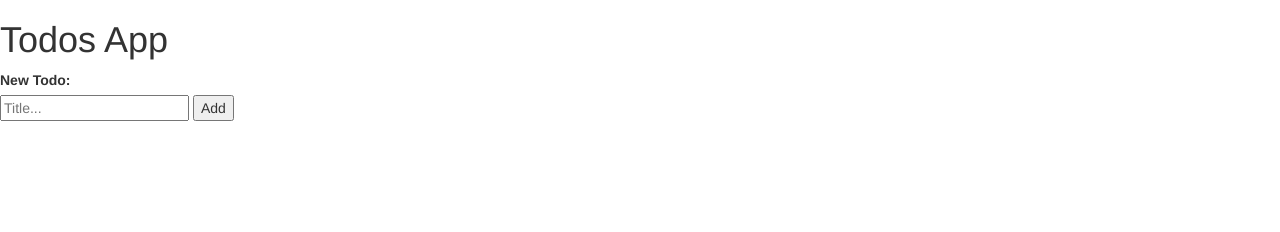
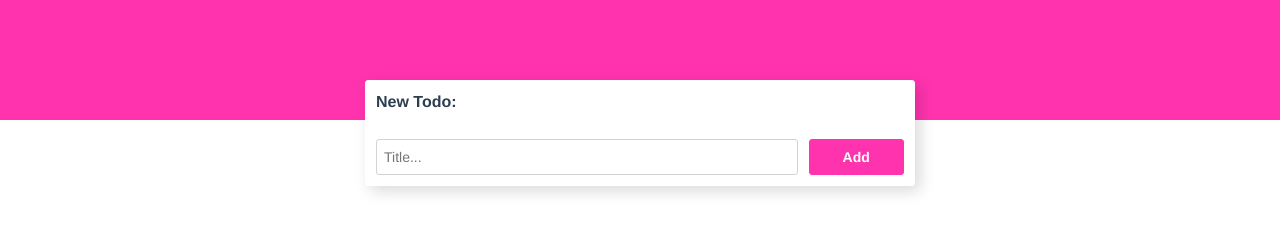
Before and after one commit to HongHanh120/todosapp-html, a plain HTML site: page v1/index.html in a window 1280 px wide. Drawn offline with nearby package versions, Linux system fonts and the light colour scheme.

Commit message:
add css v1

```diff
--- a/v1/index.css
+++ b/v1/index.css
@@ -0,0 +1,72 @@
+.top {
+    padding: 60px 0;
+    width: 100%;
+    background: #FF33AE;
+}
+
+.middle {
+    font-family: 'Avenir', Helvetica, Arial, sans-serif;
+    color: #2c3e50;
+    padding: 0;
+    margin: 0;
+    text-align: center;
+    align: center;
+    display: block;
+}
+
+ul li {
+    list-style-type: none;
+    padding: 0;
+}
+
+button {
+    cursor: pointer;
+}
+
+.new-todo-form {
+    display: inline-block;
+    width: 550px;
+    padding: 10px;
+    border-radius: 3px;
+    border: 1px solid white;
+    box-shadow: 5px 5px 15px rgba(0, 0, 0, .15);
+    margin-top: -40px;
+    background: white;
+
+}
+
+.new-todo-label {
+    display: flex;
+    flex-direction: column;
+    justify-content: flex-start;
+    text-align: left;
+    font-weight: bold;
+    font-size: 16px;
+}
+
+.new-todo-input {
+    left: 0;
+    padding: 7px;
+    width: 80%;
+    border-radius: 3px;
+    border: 1px solid lightgrey;
+    font-size: 14px;
+    font-weight: normal;
+    float: left;
+    /*margin-top: -10px;*/
+}
+
+.new-todo-button {
+    flex: 1;
+    width: 18%;
+    font-size: 14px;
+    padding: 7px 16px;
+    border-radius: 3px;
+    color: white;
+    font-weight: bold;
+    background: #FF33AE;
+    margin-left: 10px;
+    border: 1px solid #FF33AE;
+    right: 15px;
+    /*margin-top: -10px;*/
+}
--- a/v1/index.html
+++ b/v1/index.html
@@ -5,18 +5,18 @@
     <title>Todos</title>
     <meta name="viewport" content="width=device-width, initial-scale=1">
     <link rel="stylesheet" href="https://maxcdn.bootstrapcdn.com/bootstrap/3.3.7/css/bootstrap.min.css">
+    <link rel="stylesheet" type="text/css" href="index.css">
 </head>
 <body>
 <div class="top">
-    <h1>Todos App</h1>
 </div>
 <div class="middle">
-    <form>
-        <label for="todoInput">New Todo:</label><br>
-        <input placeholder="Title..." type="text" id="todoInput" name="newTodo">
-        <button id="addBtn" onclick="addTodo()">Add</button>
+    <form class="new-todo-form">
+        <label for="todoInput" class="new-todo-label">New Todo:</label><br>
+        <input placeholder="Title..." type="text" id="todoInput" class="new-todo-input">
+        <button id="addBtn" onclick="addTodo()" class="new-todo-button">Add</button>
     </form>
-    <ul id="list">
+    <ul id="list" class="todo-list">
     </ul>
 </div>
 <div class="bottom">
```
